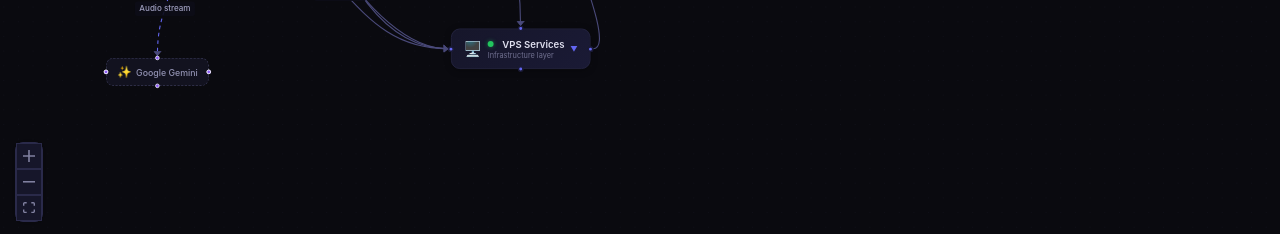
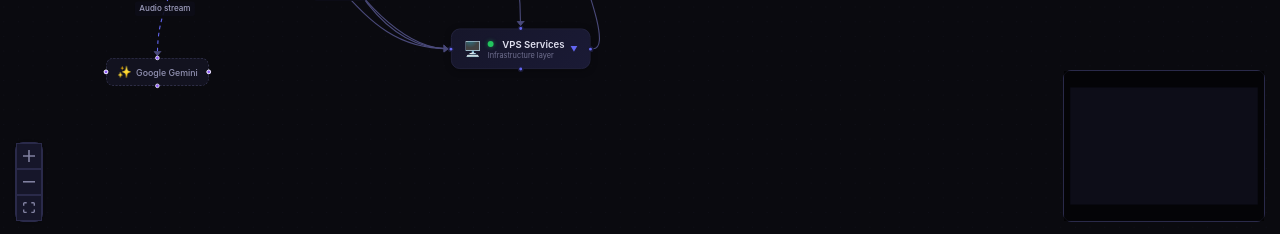
Before and after one commit to daracfitzgerald/system-diagram, a React (Vite) app: page / in a window 1280 px wide. Shown: the part 563-797 px from the top of the page. Built offline with nearby package versions, Linux system fonts and the light colour scheme.

Commit message:
re-enable minimap

```diff
--- a/src/App.jsx
+++ b/src/App.jsx
@@ -136,7 +136,11 @@ function App() {
           style={{ background: '#16162a', border: '1px solid #2a2a4a', borderRadius: 8 }}
           showInteractive={false}
         />
-        {/* MiniMap removed - not rendering properly */}
+        <MiniMap
+          nodeColor={(n) => n.data?.color || '#4a4a7a'}
+          maskColor="rgba(0,0,0,0.7)"
+          style={{ background: '#0d0d18', border: '1px solid #2a2a4a', borderRadius: 8 }}
+        />
       </ReactFlow>
     </div>
   );
```
